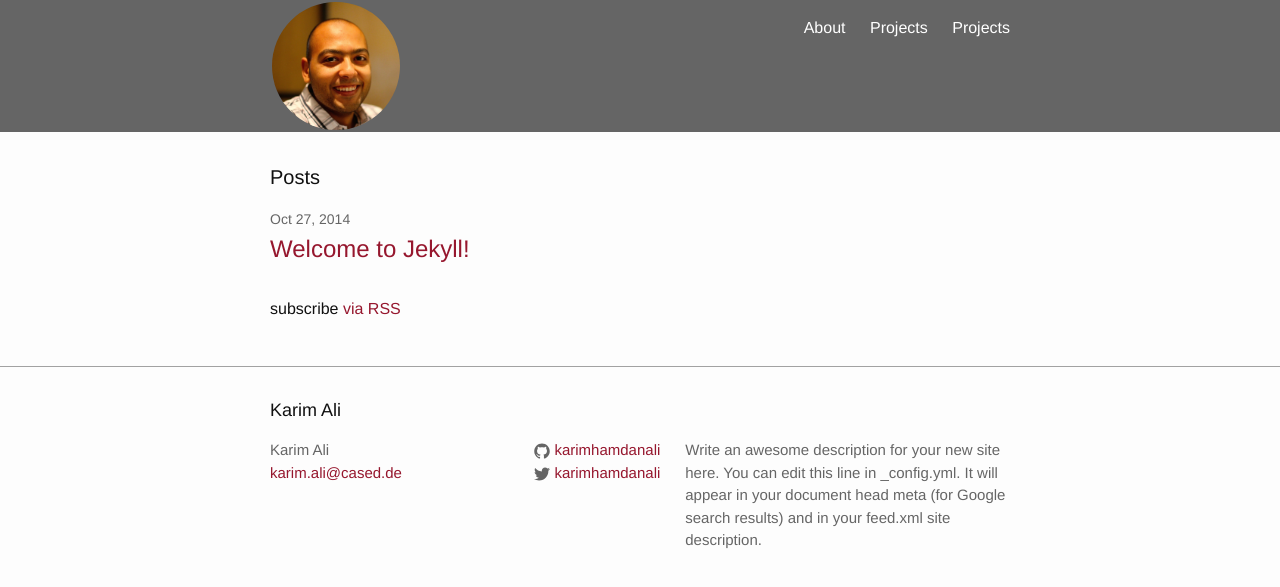
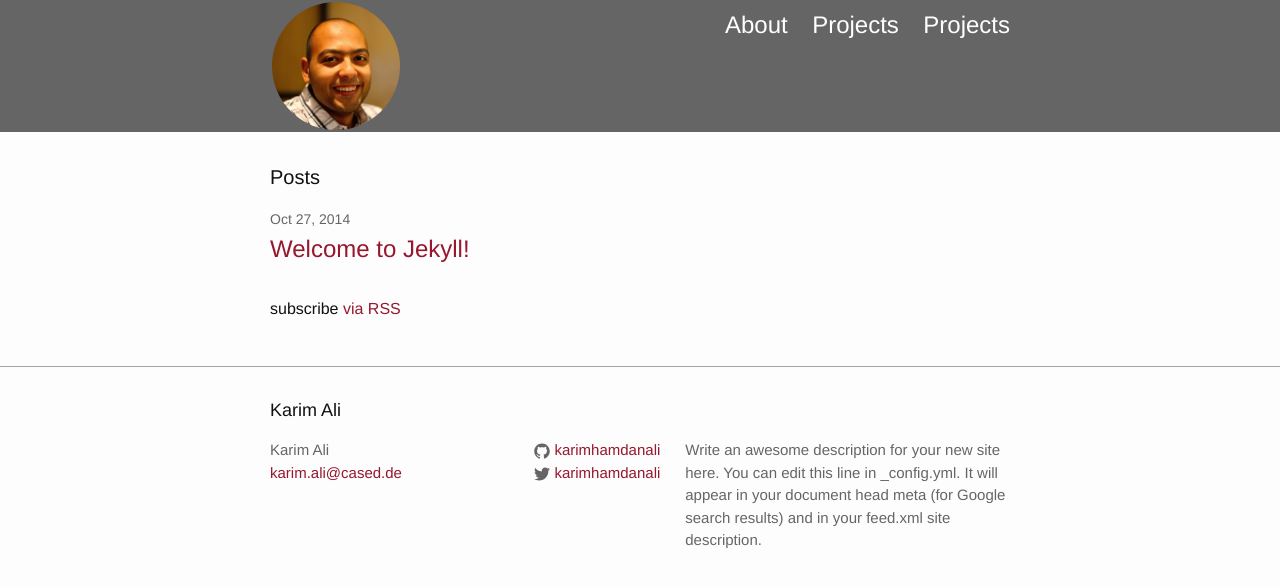
Before and after one commit to karimhamdanali/karimhamdanali.github.io, a Jekyll site: the page built from index.html, in a window 1280 px wide. Shown: the top 587 px of the page. Built offline with Jekyll 4.4.1, drawn with Linux system fonts in a browser that asks for light colours.

Commit message:
font color on smaller devices

```diff
--- a/_sass/_layout.scss
+++ b/_sass/_layout.scss
@@ -46,9 +46,9 @@
     }
 
     .page-link {
+        line-height: $base-line-height;
         color: #fff;
-        line-height: $base-line-height;
-        //font-size: $base-font-size * 1.5;
+        font-size: $base-font-size * 1.5;
 
         // Gaps between nav items, but not on the first one
         &:not(:first-child) {
@@ -100,7 +100,8 @@
         }
 
         .page-link {
-            //font-size: $base-font-size;
+            color: $text-color;
+            font-size: $base-font-size;
             display: block;
             padding: 5px 10px;
         }
```
